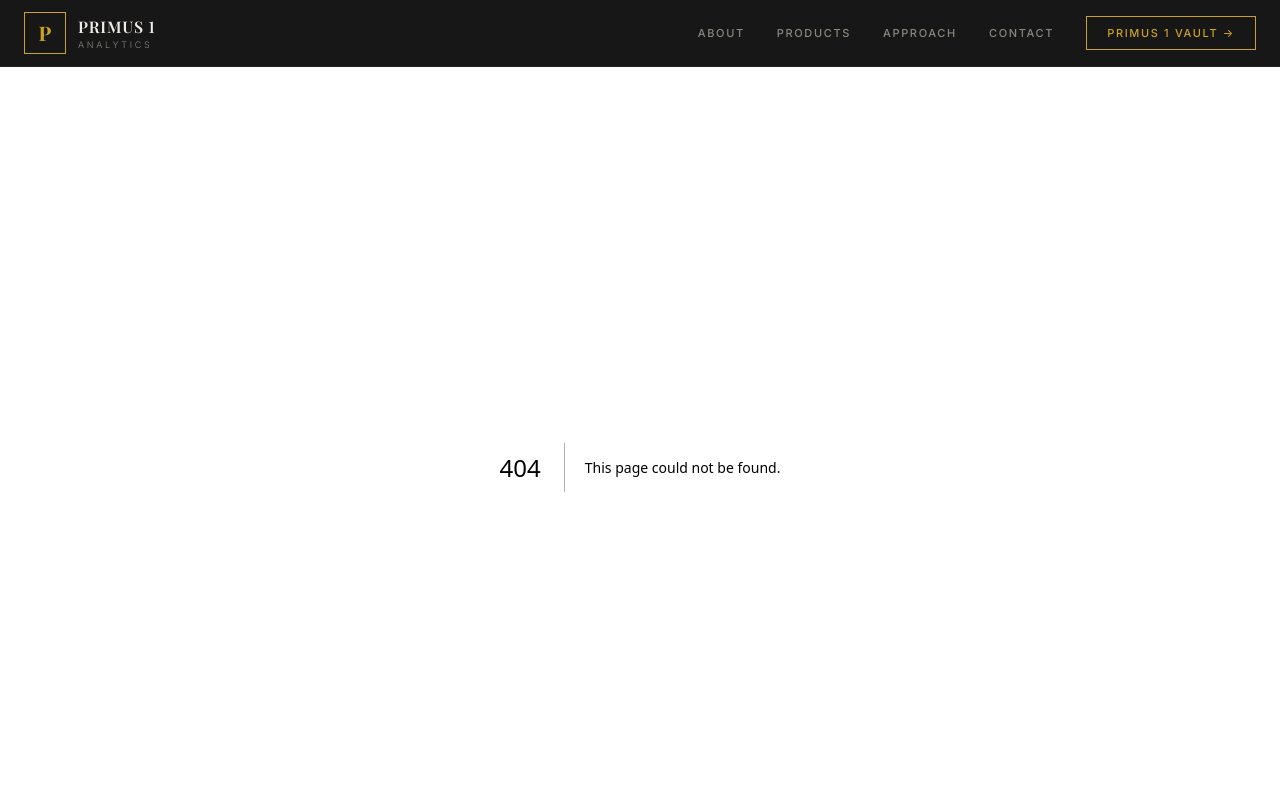
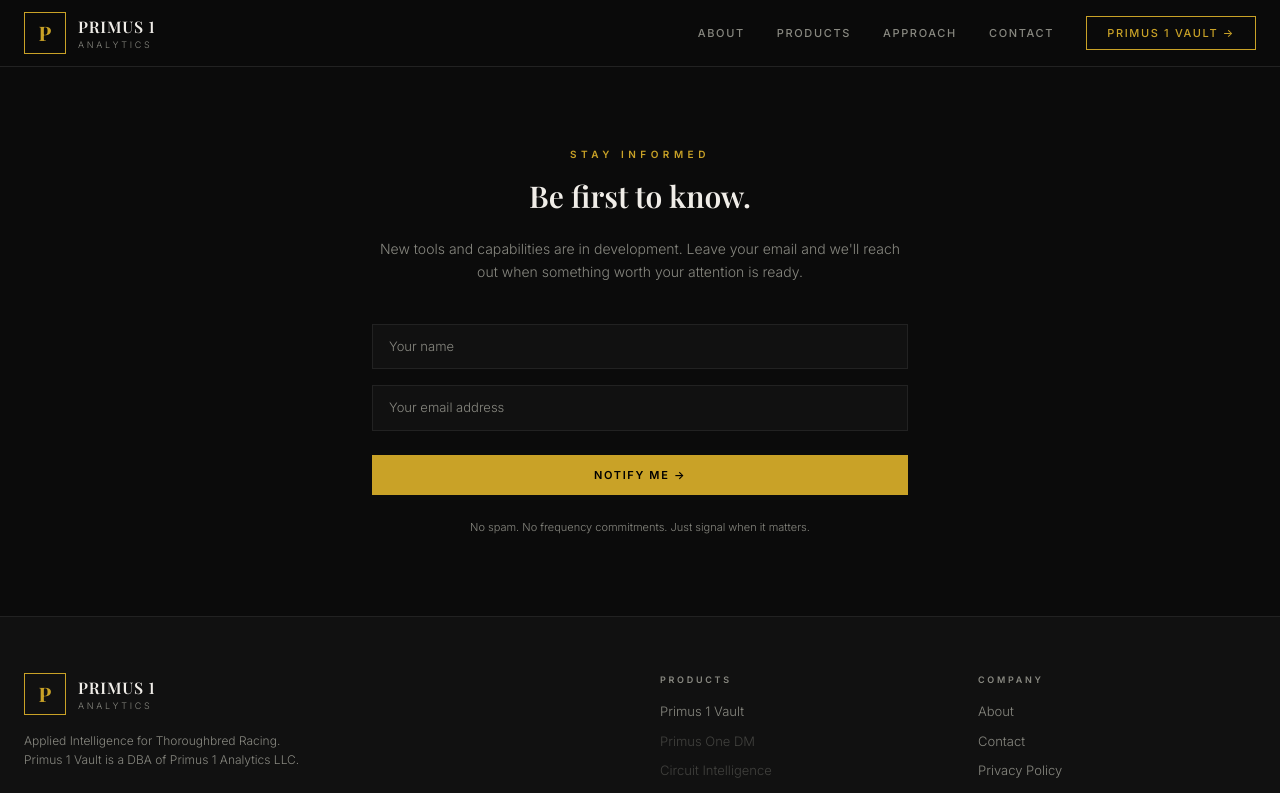
Before and after one commit to Primus1Head/Primus1Analytics, a Next.js app: page /subscribe in a window 1280 px wide. Before the commit this address had no page. Shown: the top 793 px of the page. Built offline with nearby package versions, Linux system fonts and the light colour scheme; a web font is replaced by a local one.

Commit message:
Add Advanced Intelligence Initiatives card, subscribe page, thanks page

```diff
--- a/app/page.tsx
+++ b/app/page.tsx
@@ -160,25 +160,22 @@
               </Link>
             </div>
 
-            {/* Circuit Intelligence */}
+            {/* Advanced Intelligence Initiatives */}
             <div className="product-card p-8 flex flex-col relative">
               <div className="absolute top-4 right-4 text-[9px] tracking-[0.2em] uppercase text-[var(--p1-dim)] border border-[var(--p1-border)] px-2 py-1">
-                Coming Soon
+                In Development
               </div>
               <div className="flex items-center gap-3 mb-6">
-                <div className="icon-circle text-[16px]">◎</div>
+                <div className="icon-circle text-[16px]">◉</div>
                 <div>
-                  <p className="text-[9px] tracking-[0.3em] uppercase text-[var(--p1-gold)]">Coming Soon</p>
-                  <h3 className="serif text-2xl font-semibold text-[var(--p1-text)] leading-tight">Circuit Intelligence</h3>
+                  <p className="text-[9px] tracking-[0.3em] uppercase text-[var(--p1-gold)]">◉ In Development</p>
+                  <h3 className="serif text-2xl font-semibold text-[var(--p1-text)] leading-tight">Advanced Intelligence Initiatives</h3>
                 </div>
               </div>
               <p className="text-[13px] font-light leading-relaxed text-[var(--p1-dim)] flex-1">
-                Track- and circuit-level analytics to identify biases, patterns, and pricing
-                inefficiencies across the racing landscape.
+                Ongoing research focused on performance measurement, pattern recognition, and
+                racing intelligence. New tools and capabilities will be introduced as they mature.
               </p>
-              <button disabled className="mt-8 inline-block border border-[var(--p1-border)] px-6 py-2.5 text-[11px] font-semibold tracking-[0.15em] uppercase text-[var(--p1-dim)] opacity-50 cursor-not-allowed w-fit">
-                Stay Informed
-              </button>
             </div>
           </div>
         </div>
--- /dev/null
+++ b/app/subscribe/page.tsx
@@ -0,0 +1,56 @@
+import type { Metadata } from "next";
+
+export const metadata: Metadata = {
+  title: "Stay Informed — Primus 1 Analytics",
+  description: "Be the first to know when new Primus 1 Analytics products and capabilities launch.",
+};
+
+export default function Subscribe() {
+  return (
+    <div className="mx-auto max-w-xl px-5 py-20 text-center">
+      <p className="text-[10px] font-semibold tracking-[0.45em] uppercase text-[var(--p1-gold)] mb-4">
+        Stay Informed
+      </p>
+      <h1 className="serif text-3xl font-semibold text-[var(--p1-text)]">
+        Be first to know.
+      </h1>
+      <p className="mt-6 text-[14px] font-light leading-relaxed text-[var(--p1-dim)]">
+        New tools and capabilities are in development. Leave your email and we&apos;ll reach out
+        when something worth your attention is ready.
+      </p>
+
+      <form
+        action="https://formspree.io/f/brianjohnalbertson@gmail.com"
+        method="POST"
+        className="mt-10 flex flex-col gap-4"
+      >
+        <input
+          type="text"
+          name="name"
+          placeholder="Your name"
+          required
+          className="w-full bg-[var(--p1-panel)] border border-[var(--p1-border)] px-4 py-3 text-[13px] text-[var(--p1-text)] placeholder:text-[var(--p1-dim)] focus:outline-none focus:border-[var(--p1-gold)]"
+        />
+        <input
+          type="email"
+          name="email"
+          placeholder="Your email address"
+          required
+          className="w-full bg-[var(--p1-panel)] border border-[var(--p1-border)] px-4 py-3 text-[13px] text-[var(--p1-text)] placeholder:text-[var(--p1-dim)] focus:outline-none focus:border-[var(--p1-gold)]"
+        />
+        <input type="hidden" name="_subject" value="Primus 1 Analytics — New Subscriber" />
+        <input type="hidden" name="_next" value="https://primus1analytics.com/subscribe/thanks" />
+        <button
+          type="submit"
+          className="mt-2 bg-[var(--p1-gold)] px-6 py-3 text-[11px] font-semibold tracking-[0.15em] uppercase text-black hover:bg-[var(--p1-gold2)] transition-colors"
+        >
+          Notify Me →
+        </button>
+      </form>
+
+      <p className="mt-6 text-[11px] text-[var(--p1-dim)]">
+        No spam. No frequency commitments. Just signal when it matters.
+      </p>
+    </div>
+  );
+}
--- /dev/null
+++ b/app/subscribe/thanks/page.tsx
@@ -0,0 +1,29 @@
+import type { Metadata } from "next";
+import Link from "next/link";
+
+export const metadata: Metadata = {
+  title: "You&apos;re on the list — Primus 1 Analytics",
+  description: "Thank you for subscribing to Primus 1 Analytics updates.",
+};
+
+export default function SubscribeThanks() {
+  return (
+    <div className="mx-auto max-w-xl px-5 py-20 text-center">
+      <p className="text-[10px] font-semibold tracking-[0.45em] uppercase text-[var(--p1-gold)] mb-4">
+        Confirmed
+      </p>
+      <h1 className="serif text-3xl font-semibold text-[var(--p1-text)]">
+        You&apos;re on the list.
+      </h1>
+      <p className="mt-6 text-[14px] font-light leading-relaxed text-[var(--p1-dim)]">
+        We&apos;ll be in touch when something worth your attention is ready. No noise in the meantime.
+      </p>
+      <Link
+        href="/"
+        className="mt-10 inline-block border border-[var(--p1-border)] px-6 py-2.5 text-[11px] font-semibold tracking-[0.15em] uppercase text-[var(--p1-dim)] hover:border-[var(--p1-gold)] hover:text-[var(--p1-gold)] transition-all"
+      >
+        ← Back to Home
+      </Link>
+    </div>
+  );
+}
```
